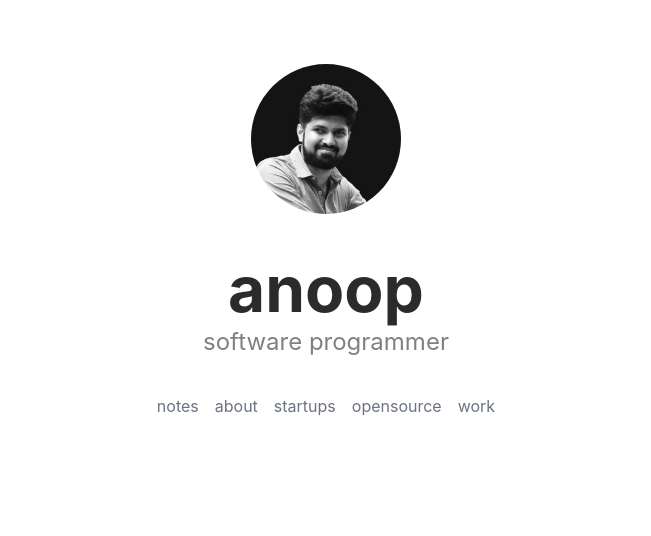
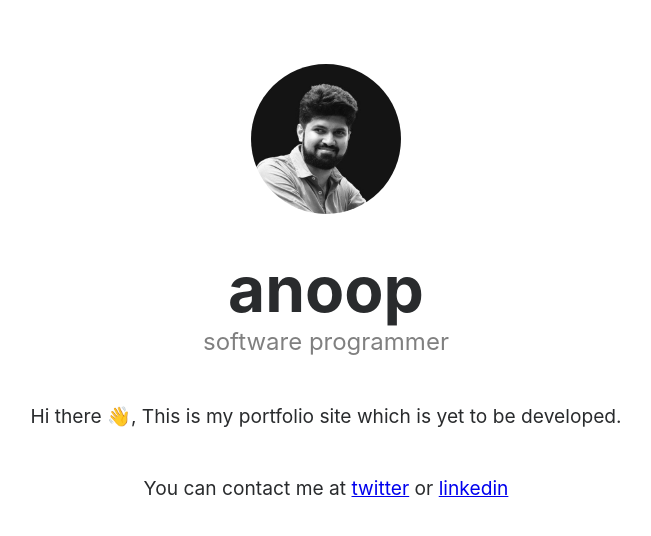
Before and after one commit to helloanoop/helloanoop.com, a Next.js app: page / in a window 1280 px wide. Shown: the top 536 px of the page, without its empty margins (314-965 px from the left). Built offline with nearby package versions, Linux system fonts and the light colour scheme.

Commit message:
adding linkedin and twitter links

```diff
--- a/pages/index.js
+++ b/pages/index.js
@@ -5,8 +5,8 @@ export default function Index() {
   return (
     <>
       <Head>
-        <title>Create Next App</title>
-        <meta name="description" content="Generated by create next app" />
+        <title>Anoop</title>
+        <meta name="description" />
         <link rel="icon" href="/favicon.ico" />
       </Head>
 
@@ -21,7 +21,27 @@ export default function Index() {
           software programmer
         </div>
 
-        <section className="nav">
+        <section style={{
+          fontSize: '1.2rem',
+          paddingRight: '1rem',
+          paddingLeft: '1rem',
+          marginTop: '3rem',
+          color: '#292b2d'
+        }}>
+          Hi there 👋, This is my portfolio site which is yet to be developed.
+        </section>
+
+        <section style={{
+          fontSize: '1.2rem',
+          paddingRight: '1rem',
+          paddingLeft: '1rem',
+          marginTop: '3rem',
+          color: '#292b2d'
+        }}>
+          You can contact me at <Link href="https://twitter.com/anoop_md">twitter</Link> or <Link href="https://www.linkedin.com/in/anoop-m-d-868099100/">linkedin</Link>
+        </section>
+
+        {/* <section className="nav">
           <nav>
             <Link href="/notes">
               <a>notes</a>
@@ -39,7 +59,7 @@ export default function Index() {
               <a>work</a>
             </Link>
           </nav>
-        </section>
+        </section> */}
       </main>
 
       <footer>
--- a/styles/globals.css
+++ b/styles/globals.css
@@ -5,10 +5,10 @@ body {
   font-family: -apple-system,BlinkMacSystemFont,"Segoe UI",Helvetica,"Apple Color Emoji",Arial,sans-serif,"Segoe UI Emoji","Segoe UI Symbol";
 }
 
-a {
+/* a {
   color: inherit;
   text-decoration: none;
-}
+} */
 
 * {
   box-sizing: border-box;
```
